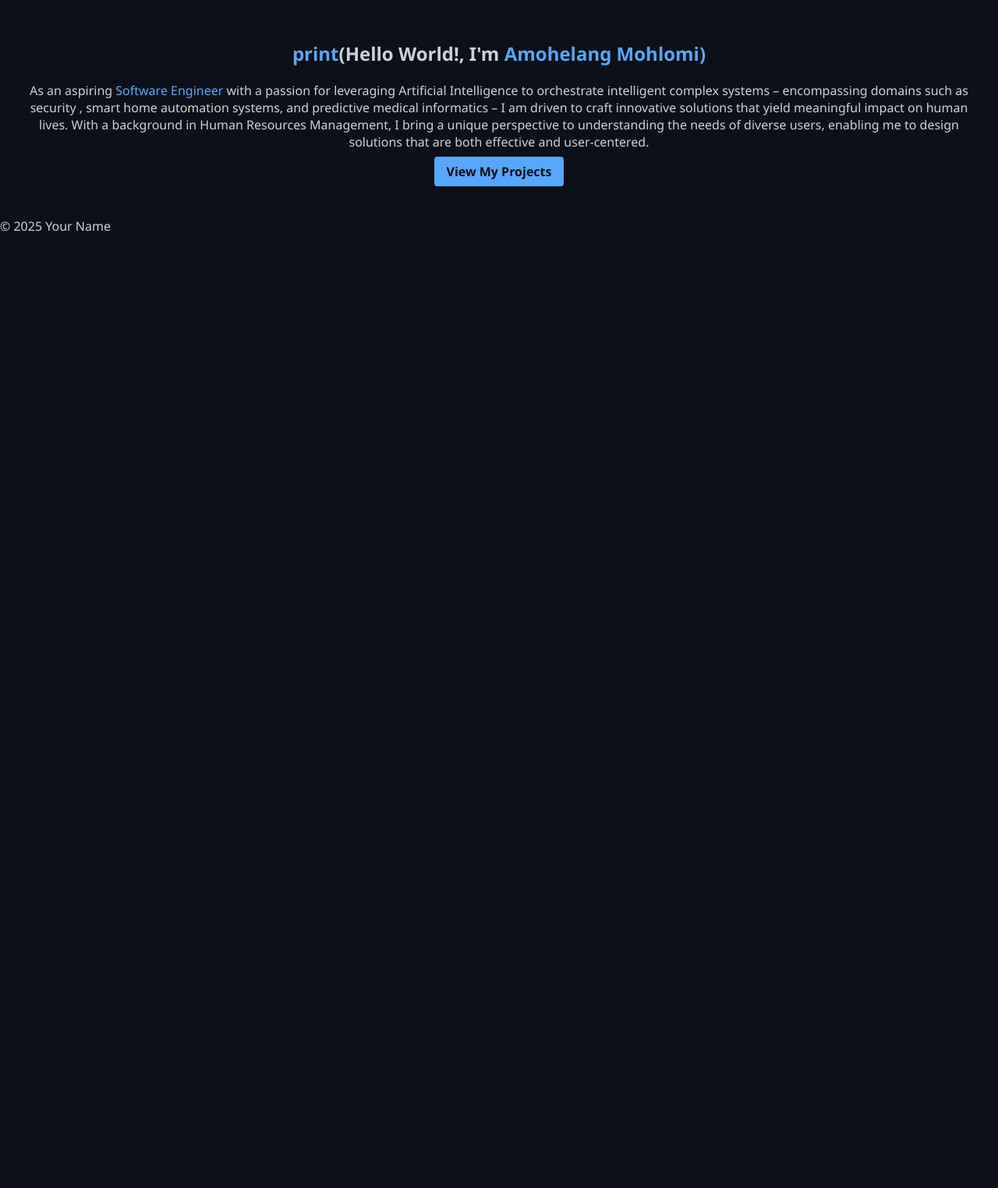
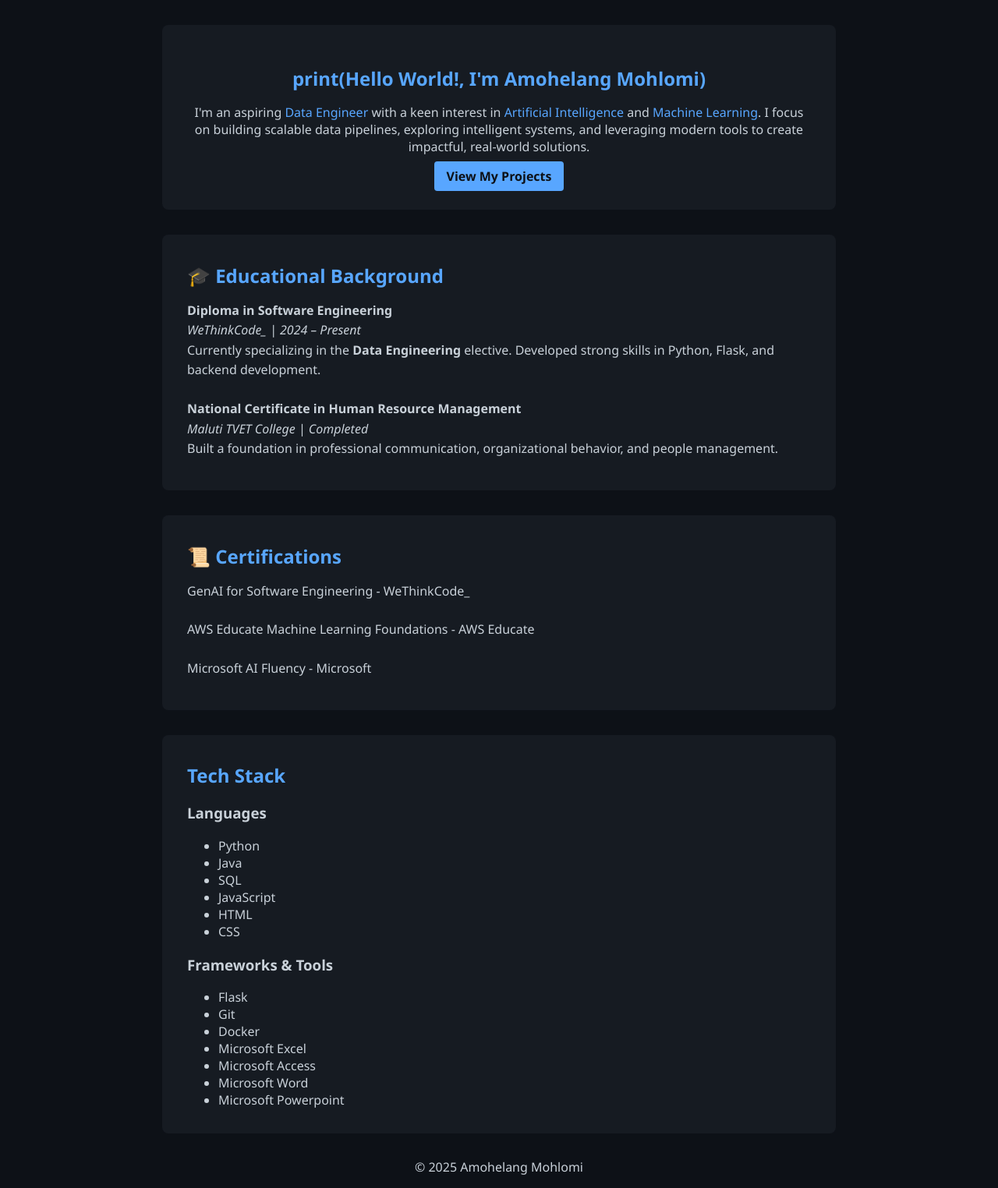
Before and after one commit to AmohelangMohlomi/my-portfolio, a Flask app: page / in a window 1280 px wide. Shown: the part 118-1642 px from the top of the page at 78% size. Before the commit the page ends 415 px from the top, so only its background shows below. Run offline with Flask 3, Linux system fonts and the light colour scheme.

Commit message:
Added certs,tech stack adn more sections

```diff
--- a/app.py
+++ b/app.py
@@ -10,5 +10,9 @@ def home():
 def projects():
     return render_template("projects.html")
 
+@app.route("/contact")
+def contact():
+    return render_template("contact.html")
+
 if __name__ == "__main__":
     app.run(debug=True)
--- a/static/css/style.css
+++ b/static/css/style.css
@@ -62,3 +62,31 @@ nav a:hover {
     margin-bottom: 1rem;
     border-left: 4px solid #58A6FF;
 }
+
+section {
+    margin: 2rem auto;
+    padding: 1rem 2rem;
+    background-color: #161B22;
+    border-radius: 8px;
+    max-width: 800px;
+}
+
+h2 {
+    color: #58A6FF;
+    margin-bottom: 1rem;
+}
+
+ul.edu-list, ul.cert-list {
+    list-style: none;
+    padding: 0;
+}
+
+ul.edu-list li, ul.cert-list li {
+    margin-bottom: 1.5rem;
+    line-height: 1.6;
+    color: #C9D1D9;
+}
+
+footer {
+    text-align: center;
+}
--- a/templates/base.html
+++ b/templates/base.html
@@ -11,7 +11,7 @@
         <nav>
             <a href="/">Home</a>
             <a href="/projects">Projects</a>
-            <a href="#contact">Contact</a>
+            <a href="/contact">Contact</a>
         </nav>
     </header>
 
@@ -20,7 +20,7 @@
     </main>
 
     <footer>
-        <p>&copy; 2025 Your Name</p>
+        <p>&copy; 2025 Amohelang Mohlomi</p>
     </footer>
 </body>
 </html>
--- a/templates/index.html
+++ b/templates/index.html
@@ -1,9 +1,71 @@
 {% extends "base.html" %}
 {% block content %}
 <section class="intro">
+
     <h2><span class="accent">print</span>(Hello World!, I'm <span class="accent">Amohelang Mohlomi)</span></h2>
-    <p>As an aspiring <span class="accent">Software Engineer</span> with a passion for leveraging Artificial Intelligence to orchestrate intelligent complex systems – encompassing domains such as security , smart home automation systems, and predictive medical informatics – I am driven to craft innovative solutions that yield meaningful impact on human lives. With a background in Human Resources Management, I bring a unique perspective to understanding the needs of diverse users,
-        enabling me to design solutions that are both effective and user-centered.</p>
+    <p>I'm an aspiring <span class="accent">Data Engineer</span> with a keen interest in <span class="accent">Artificial Intelligence</span> and
+        <span class="accent">Machine Learning</span>. I focus on building scalable data pipelines,
+        exploring intelligent systems,
+         and leveraging modern tools to create impactful, real-world solutions.</p>
+
     <a href="/projects" class="button">View My Projects</a>
 </section>
+
+<section class="education">
+
+    <h2>🎓 Educational Background</h2>
+    <ul class="edu-list">
+        <li>
+            <strong>Diploma in Software Engineering</strong><br>
+            <em>WeThinkCode_ | 2024 – Present</em><br>
+            Currently specializing in the <strong>Data Engineering</strong> elective. Developed strong skills in Python, Flask, and backend development.
+        </li>
+        <li>
+            <strong>National Certificate in Human Resource Management</strong><br>
+            <em>Maluti TVET College | Completed</em><br>
+            Built a foundation in professional communication, organizational behavior, and people management.
+        </li>
+    </ul>
+
+</section>
+
+<section class="certifications">
+
+    <h2>📜 Certifications</h2>
+    <ul class="cert-list">
+        <li>GenAI for Software Engineering - WeThinkCode_</li>
+        <li>AWS Educate Machine Learning Foundations - AWS Educate</li>
+        <li>Microsoft AI Fluency - Microsoft</li>
+        <!-- <li>Google Cloud Fundamentals (in progress)</li>
+        <li>AWS Cloud Practitioner Essentials(in progress)</li> -->
+
+    </ul>
+
+</section>
+
+<section class="tech-stack">
+    <h2>Tech Stack</h2>
+    <h3>Languages</h3>
+    <ul class="languages">
+        <li>Python</li>
+        <li>Java</li>
+        <li>SQL</li>
+        <li>JavaScript</li>
+        <li>HTML</li>
+        <li>CSS</li>
+    </ul>
+
+    <h3>Frameworks & Tools</h3>
+    <ul class="frameworks & tools">
+        <li>Flask</li>
+        <li>Git</li>
+        <li>Docker</li>
+        <li>Microsoft Excel</li>
+        <li>Microsoft Access</li>
+        <li>Microsoft Word</li>
+        <li>Microsoft Powerpoint</li>
+    </ul>
+
+</section>
+
 {% endblock %}
```
Also changed, not shown: templates/contact.html (added).
